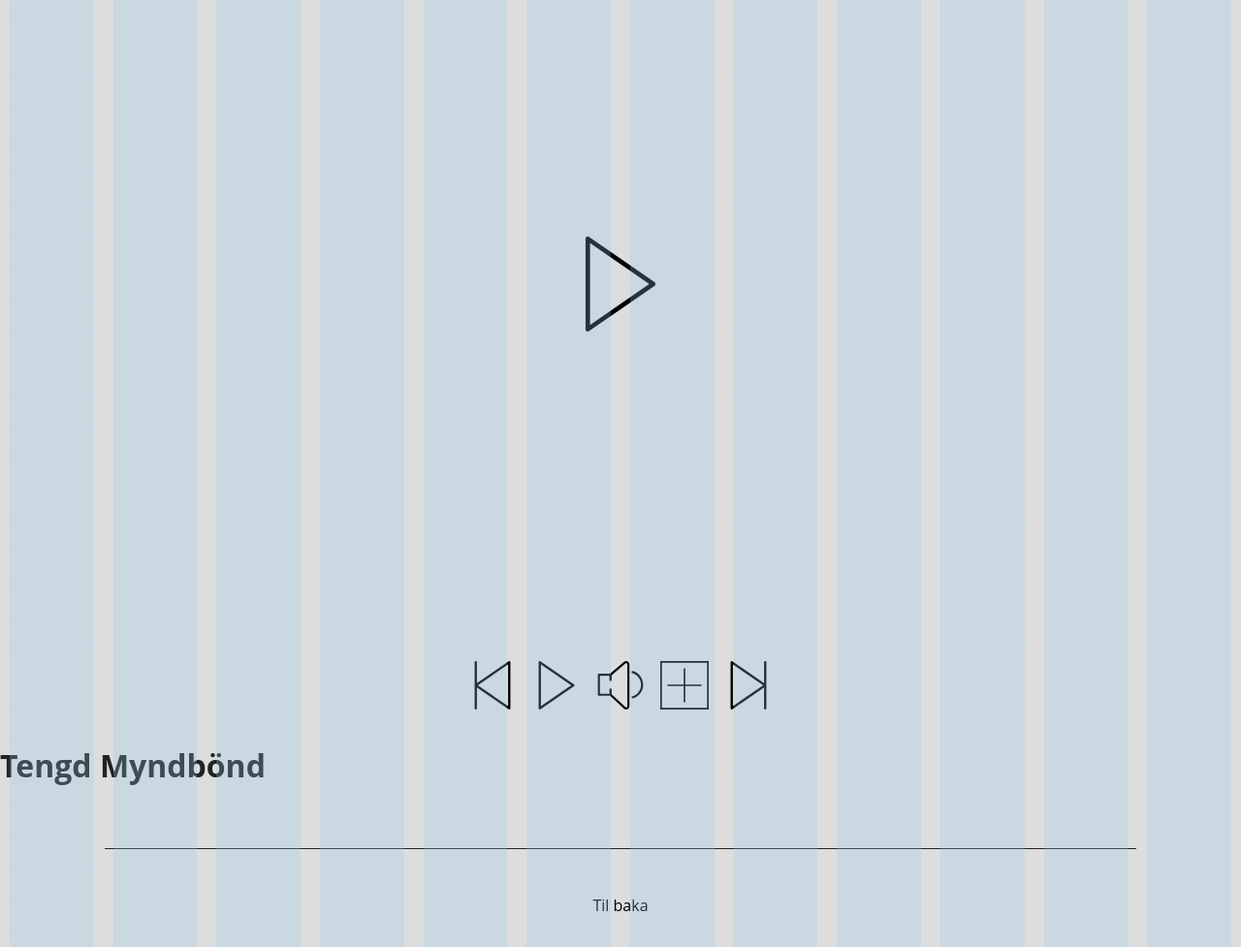
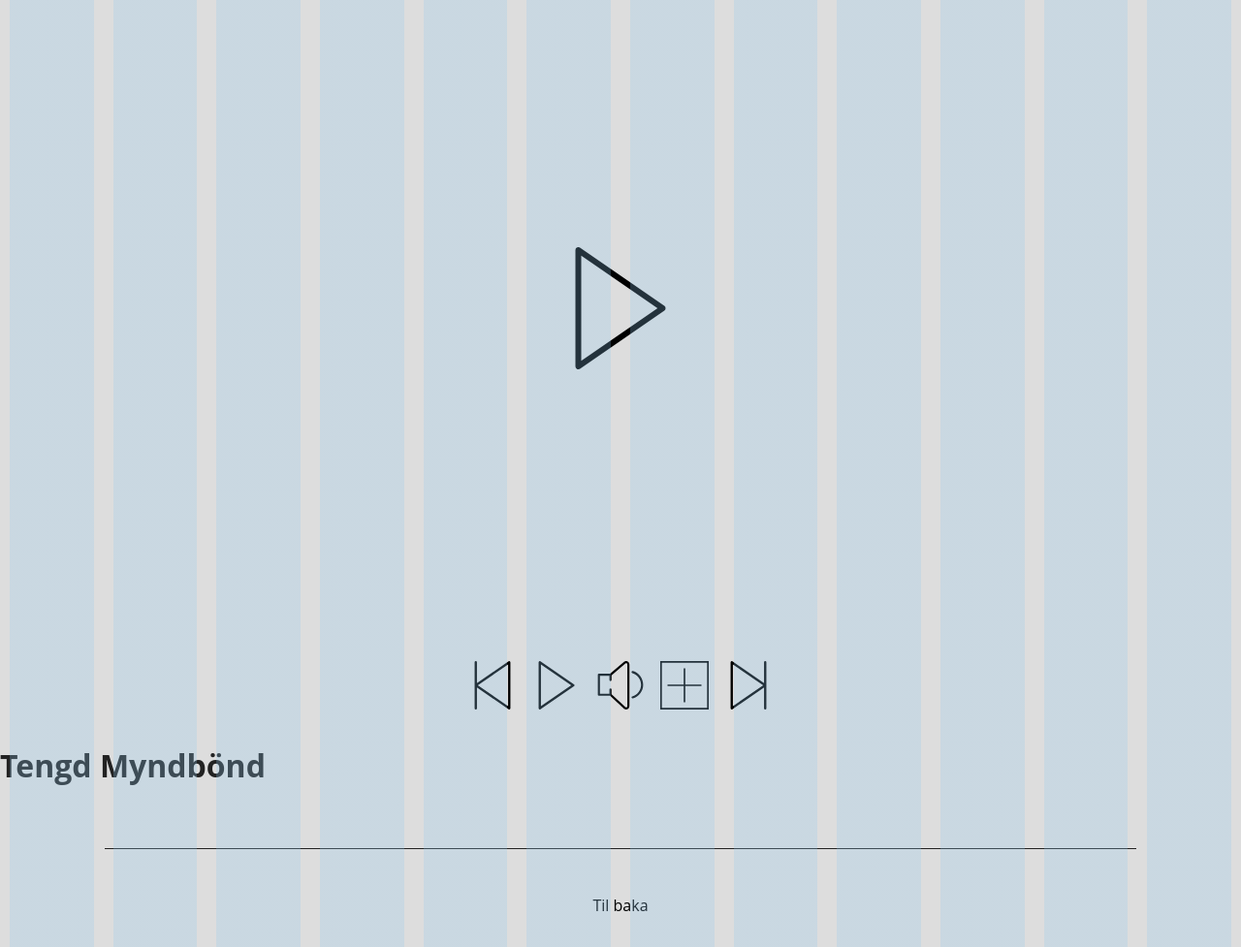
Before and after one commit to siljaros1994/vef1-2020-h2, a plain HTML site: page video.html in a window 1280 px wide. Shown: the whole page at 97% size. Drawn offline with nearby package versions, Linux system fonts and the light colour scheme; files that its build step writes are made by us from their sources.

Commit message:
fix playbtn

```diff
--- a/grid.css
+++ b/grid.css
@@ -142,13 +142,11 @@ footer{
 
 .playBtn {
   top: 25%;
-  right: 45%;
   position: absolute;
-  display: flex;
-  height: 10%;
   width: 10%;
-  align-items: center;
-  justify-content: center;
+  top: 50%;
+  left: 50%;
+  transform: translate(-50%, -50%);
 }
 
 .playtBtn-hidden {
@@ -163,6 +161,8 @@ footer a {
 .video_image_pc {
   height: 100%;
   width: 100%;
+  position: relative;
+  text-align: center;
 }
 
 #videoToPlay{
```
